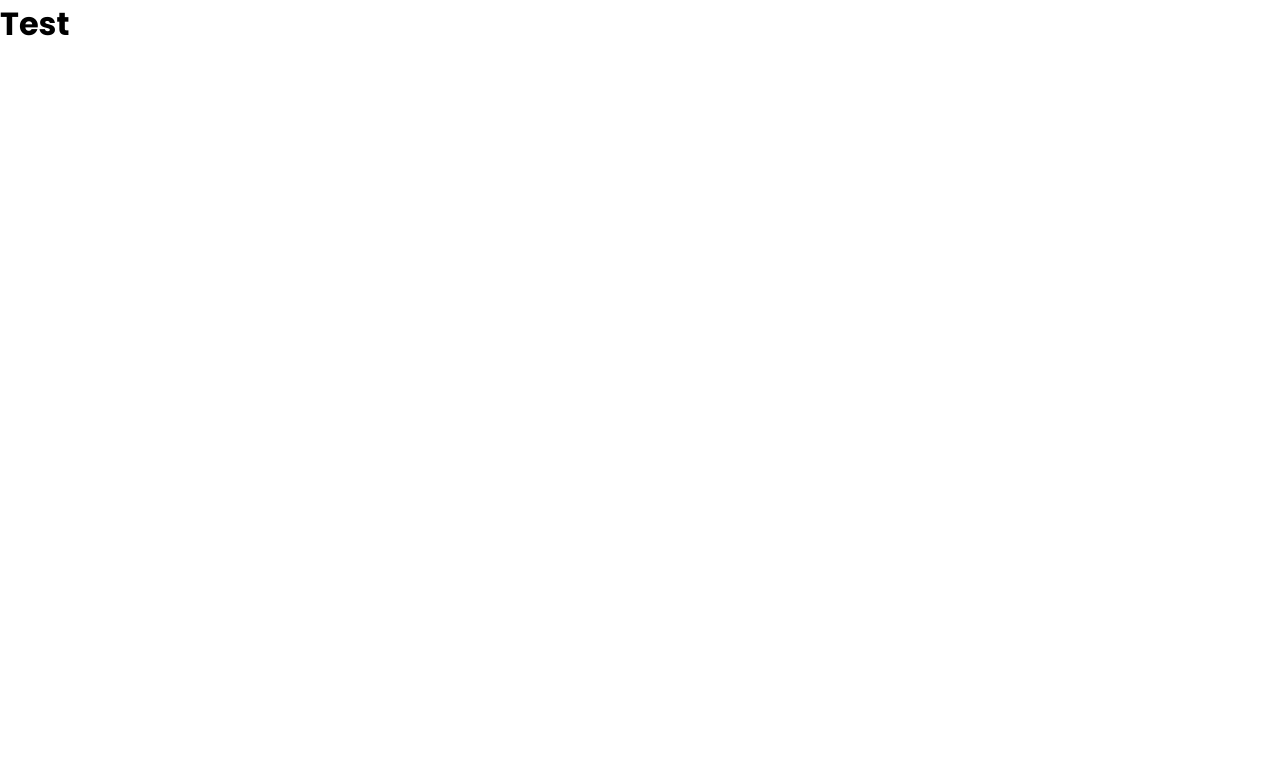
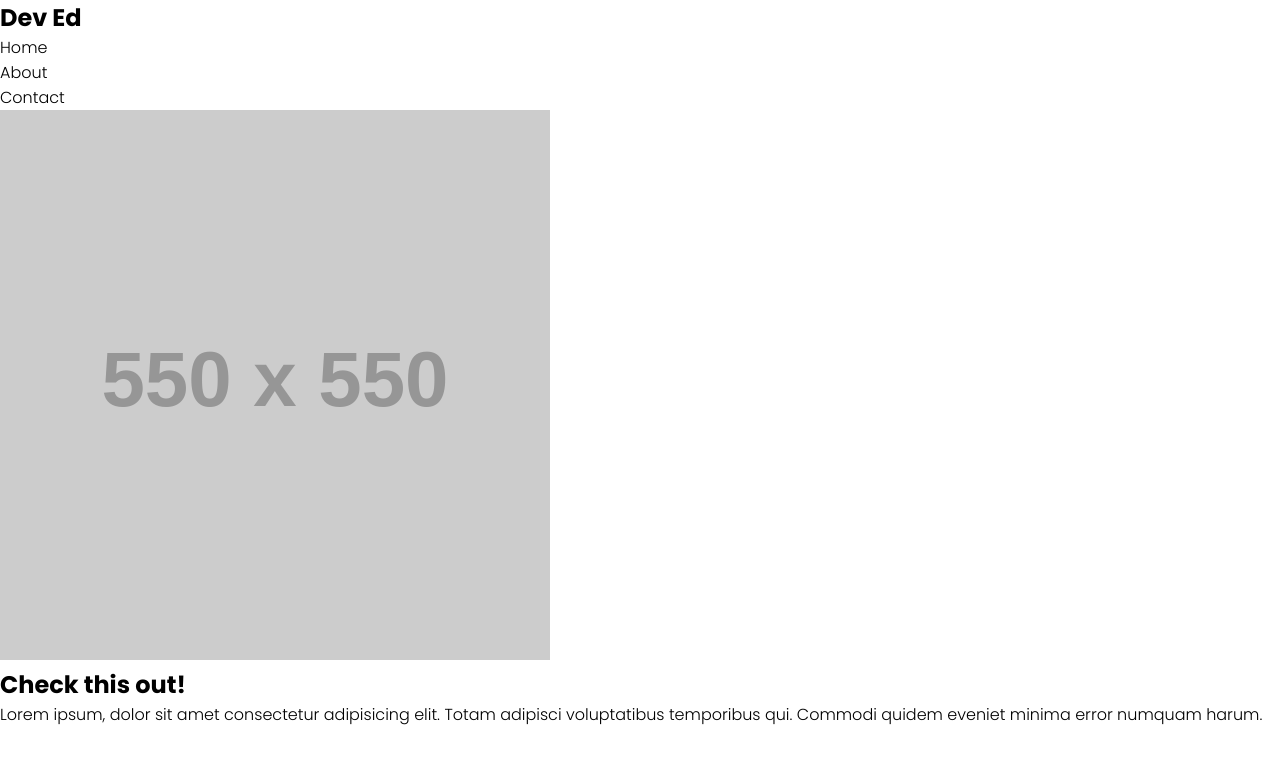
Before and after one commit to jamesdesigns/animation-cursor, a plain HTML site: page index.html in a window 1280 px wide. Drawn offline with Linux system fonts and the light colour scheme; placeholder pictures from the web are drawn by us.

Commit message:
Update content in the index page

```diff
--- a/index.html
+++ b/index.html
@@ -12,7 +12,26 @@
   <link rel="stylesheet" href="styles.css" />
 </head>
 <body>
-  <h1>Test</h1>
+  <div class="cursor"></div>
+  <nav>
+    <h1>Dev Ed</h1>
+    <ul class="nav-links">
+      <li>Home</li>
+      <li>About</li>
+      <li>Contact</li>
+    </ul>
+  </nav>
+
+  <section>
+    <div class="front-cover">
+      <img src="https://via.placeholder.com/550" alt="sample" />
+    </div>
+    <div class="front-desc">
+      <h2>Check this out!</h2>
+      <p>Lorem ipsum, dolor sit amet consectetur adipisicing elit. Totam adipisci voluptatibus temporibus qui. Commodi quidem eveniet minima error numquam harum.</p>
+    </div>
+  </section>
+
   <script src="script.js"></script>
 </body>
 </html>
```
